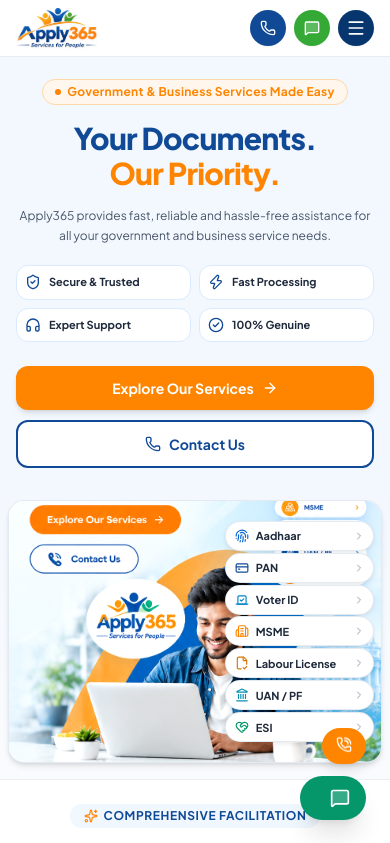
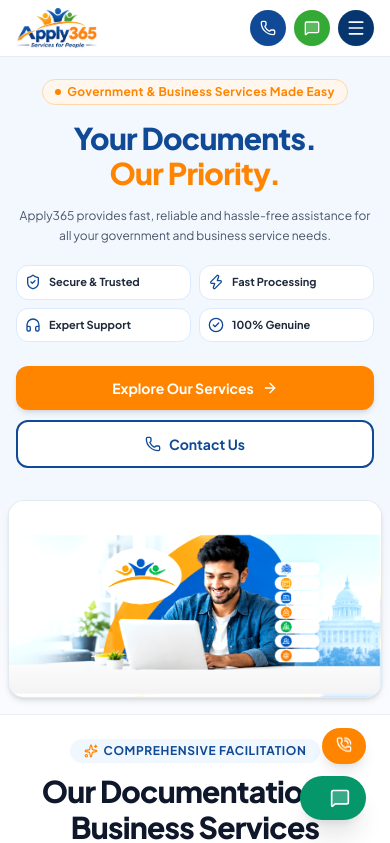
Before and after one commit to shaikmuzammil2905/Apply-365, a React (Vite) app: page / in a window 390 px wide. Shown: the top 843 px of the page. Built offline with nearby package versions, Linux system fonts and the light colour scheme.

Commit message:
fix: remove duplicate buttons, stray MSME element, and double pill overlay in mobile hero

```diff
--- a/src/components/Hero.tsx
+++ b/src/components/Hero.tsx
@@ -28,13 +28,13 @@
 }
 
 const sevenServices: ServicePill[] = [
-  { title: 'Aadhaar Card', shortTitle: 'Aadhaar', slug: 'aadhaar', icon: Fingerprint, desktopTop: 16.0, mobileTop: 12.0, color: '#0066cd' },
-  { title: 'PAN Card', shortTitle: 'PAN', slug: 'pan-card', icon: CreditCard, desktopTop: 26.5, mobileTop: 23.0, color: '#104A96' },
-  { title: 'Voter ID', shortTitle: 'Voter ID', slug: 'voter-id', icon: Vote, desktopTop: 37.0, mobileTop: 34.0, color: '#0284c7' },
-  { title: 'MSME Registration', shortTitle: 'MSME', slug: 'msme', icon: Building2, desktopTop: 47.5, mobileTop: 45.0, color: '#FF8500' },
-  { title: 'Labour License', shortTitle: 'Labour License', slug: 'labour-license', icon: FileCheck2, desktopTop: 58.0, mobileTop: 56.0, color: '#d97706' },
-  { title: 'UAN / PF Services', shortTitle: 'UAN / PF', slug: 'uan-pf', icon: Landmark, desktopTop: 68.5, mobileTop: 67.0, color: '#0891b2' },
-  { title: 'ESI Details Update', shortTitle: 'ESI', slug: 'esi', icon: HeartHandshake, desktopTop: 79.0, mobileTop: 78.0, color: '#059669' },
+  { title: 'Aadhaar Card', shortTitle: 'Aadhaar', slug: 'aadhaar', icon: Fingerprint, desktopTop: 16.0, mobileTop: 16.0, color: '#0066cd' },
+  { title: 'PAN Card', shortTitle: 'PAN', slug: 'pan-card', icon: CreditCard, desktopTop: 26.5, mobileTop: 26.5, color: '#104A96' },
+  { title: 'Voter ID', shortTitle: 'Voter ID', slug: 'voter-id', icon: Vote, desktopTop: 37.0, mobileTop: 37.0, color: '#0284c7' },
+  { title: 'MSME Registration', shortTitle: 'MSME', slug: 'msme', icon: Building2, desktopTop: 47.5, mobileTop: 47.5, color: '#FF8500' },
+  { title: 'Labour License', shortTitle: 'Labour License', slug: 'labour-license', icon: FileCheck2, desktopTop: 58.0, mobileTop: 58.0, color: '#d97706' },
+  { title: 'UAN / PF Services', shortTitle: 'UAN / PF', slug: 'uan-pf', icon: Landmark, desktopTop: 68.5, mobileTop: 68.5, color: '#0891b2' },
+  { title: 'ESI Details Update', shortTitle: 'ESI', slug: 'esi', icon: HeartHandshake, desktopTop: 79.0, mobileTop: 79.0, color: '#059669' },
 ];
 
 export const Hero: React.FC = () => {
@@ -249,7 +249,7 @@
 
         </div>
 
-        {/* Hero Artwork Area: Displays the approved artwork with the person, laptop, curves, and the 7 service pills matching Reference Image 2 */}
+        {/* Hero Artwork Area: Displays the clean approved artwork from image copy 11 (zero duplicate buttons, zero stray elements) */}
         <div className="relative w-full overflow-hidden bg-gradient-to-b from-[#F1F7FF]/70 to-[#FAFBFD] px-2 sm:px-4 pt-2 pb-4">
           <div className="relative w-full max-w-lg mx-auto rounded-2xl overflow-hidden shadow-md border border-slate-200/90 bg-white">
             <img
@@ -259,34 +259,24 @@
               loading="eager"
             />
 
-            {/* Dedicated 7 Service Pills Column Matching Reference Image 2 (image copy 18.png) */}
-            <div className="absolute top-[6%] bottom-[6%] right-[2%] w-[44%] min-[380px]:w-[40%] z-20 flex flex-col justify-between py-1 pointer-events-auto">
-              {sevenServices.map((service, idx) => {
-                const IconComp = service.icon;
-                return (
+            {/* Interactive Clickable Hotspots over all 7 service pills in the artwork */}
+            {sevenServices.map((service, idx) => (
               <a
                 key={idx}
                 href={`/services/${service.slug}`}
                 target="_blank"
                 rel="noopener noreferrer"
-                    className="flex items-center justify-between bg-white hover:bg-slate-50 border border-slate-200/90 shadow-[0_2px_4px_rgba(0,0,0,0.08)] hover:shadow-md rounded-full px-2 py-1 min-[360px]:py-1.5 transition-all duration-150 active:scale-95 group focus:outline-none focus:ring-2 focus:ring-[#104A96]"
+                style={{
+                  top: `${service.mobileTop}%`,
+                  right: '3.5%',
+                  width: '43%',
+                  height: '8.8%',
+                }}
+                className="absolute rounded-full transition-all duration-150 active:scale-95 hover:ring-2 hover:ring-[#FF8500] hover:ring-offset-1 focus:outline-none focus:ring-2 focus:ring-[#104A96]"
                 title={`Open ${service.title} details in new tab`}
                 aria-label={`View ${service.title} details`}
-                  >
-                    <div className="flex items-center gap-1.5 min-w-0">
-                      <div className="w-4 h-4 rounded-full flex items-center justify-center shrink-0">
-                        <IconComp className="w-3.5 h-3.5" style={{ color: service.color }} />
-                      </div>
-                      <span className="text-[10px] min-[360px]:text-[11px] sm:text-xs font-bold text-slate-800 group-hover:text-[#104A96] transition-colors truncate leading-none">
-                        {service.shortTitle}
-                      </span>
-                    </div>
-
-                    <ChevronRight className="w-3 h-3 text-slate-400 group-hover:text-[#FF8500] group-hover:translate-x-0.5 transition-transform shrink-0 ml-0.5" />
-                  </a>
-                );
-              })}
-            </div>
+              />
+            ))}
 
           </div>
         </div>
```
Also changed, not shown: public/mobile-hero-artwork.png. Lines whose indentation alone changed are shown as unchanged.
